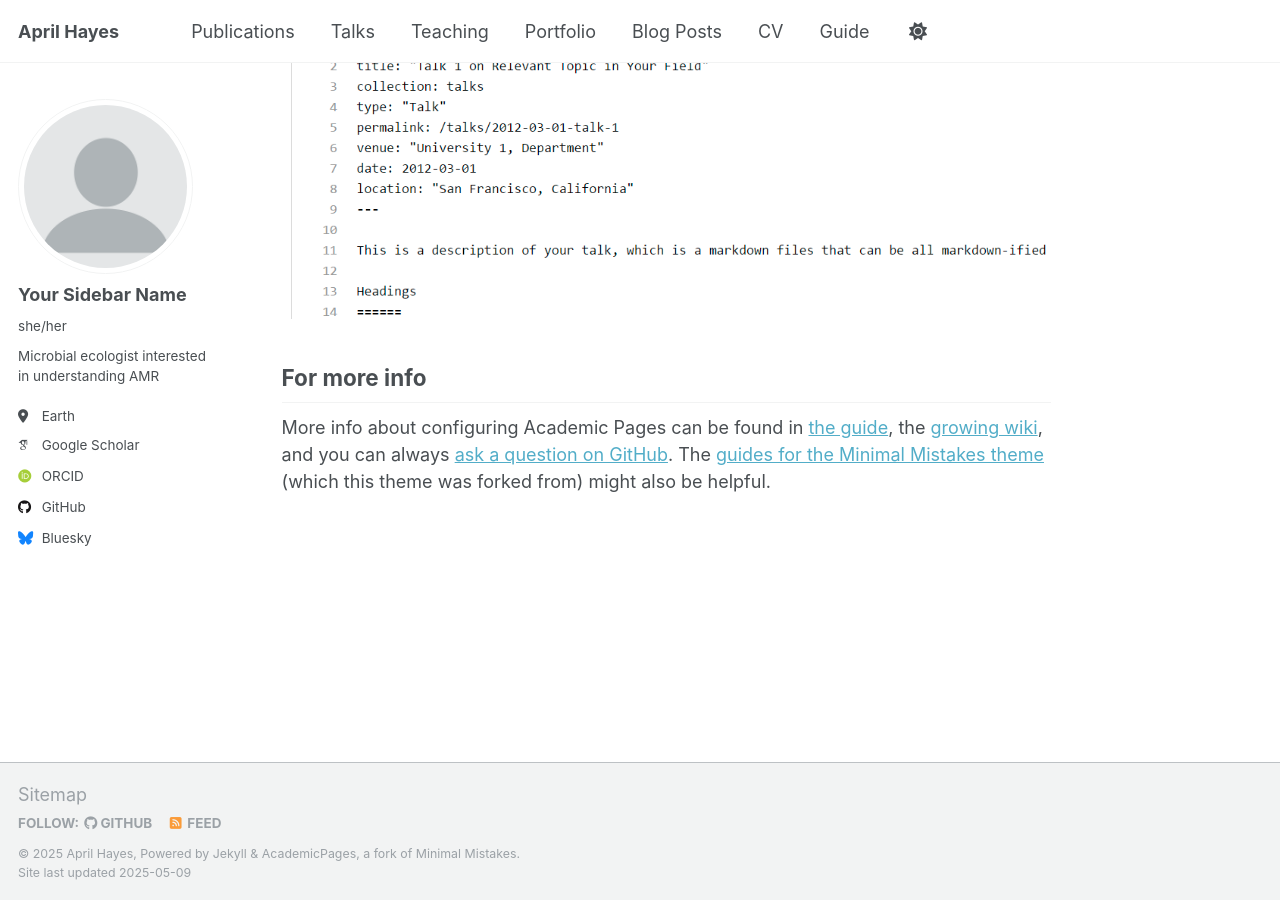
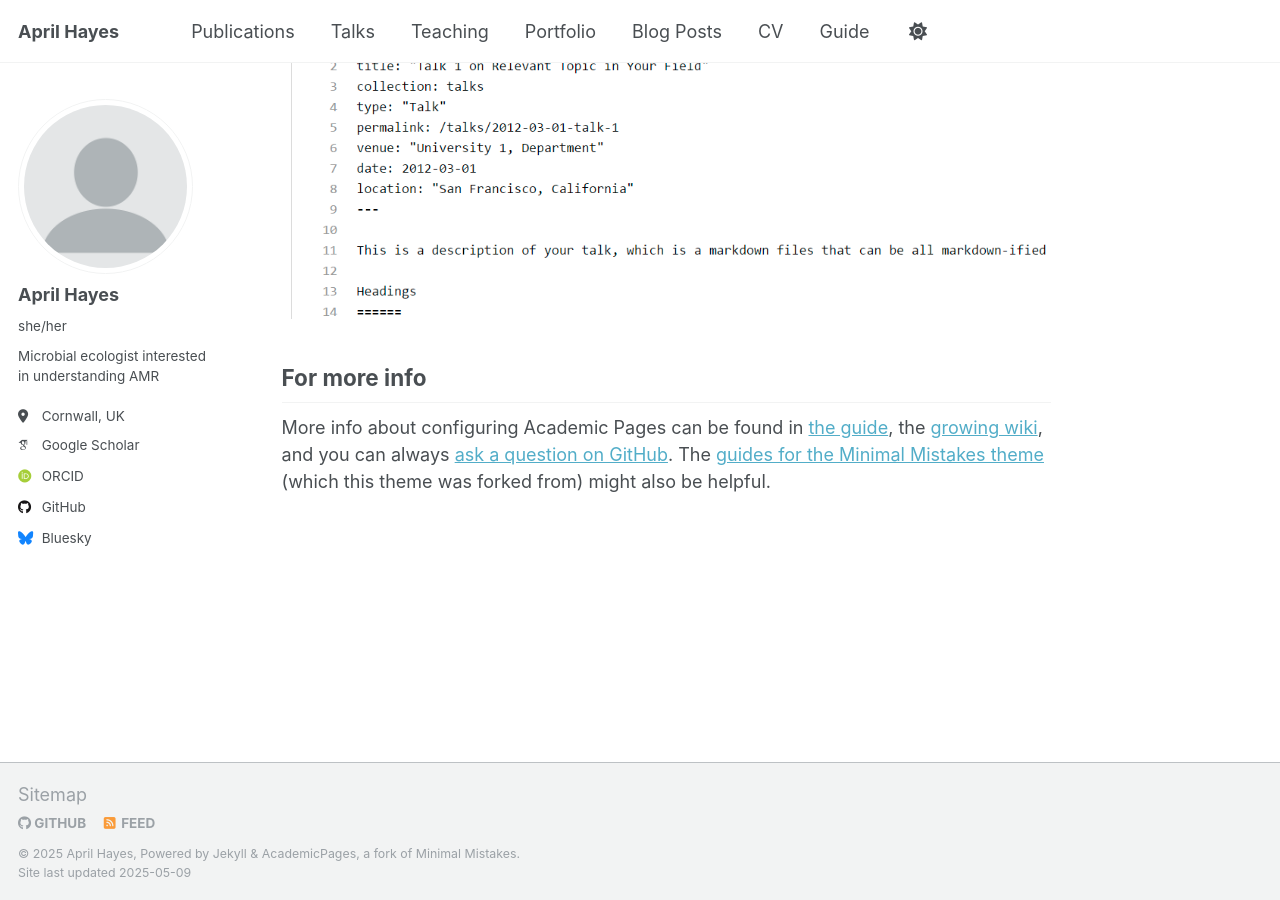
Before and after one commit to ahayyes/ahayyes.github.io, a Jekyll site: the page built from _pages/about.md, in a window 1280 px wide and 900 px high, scrolled down 2636 px. Built offline with Jekyll 4.4.1, drawn with Linux system fonts in a browser that asks for light colours; some web fonts are replaced.

Commit message:
Update _config.yml

```diff
--- a/_config.yml
+++ b/_config.yml
@@ -7,7 +7,7 @@
 # server process.
 
 # Basic Site Settings
-locale                   : "en-US"
+locale                   : "en-UK"
 site_theme               : "default"
 title                    : "April Hayes"
 title_separator          : "-"
@@ -15,7 +15,7 @@ name                     : &name "April Hayes"
 description              : &description "microbial ecologist"
 url                      : https://ahayyes.github.io # the base hostname & protocol for your site e.g. "https://[your GitHub username].github.io" or if you already have some other page hosted on Github then use "https://[your GitHub username].github.io/[Your Repo Name]"
 baseurl                  : "" # the subpath of your site, e.g. "/blog"
-repository               : "ahayyes/ahayyes.github.io"
+repository               : "ahayyes.github.io"
 
 # Site Author - The following control what appear as part of the author content on the side bar.
 #               If a field is blank the icon and link will not appear, otherwise it will be shown.
@@ -23,10 +23,10 @@ repository               : "ahayyes/ahayyes.github.io"
 author:
   # Biographic information
   avatar           : "profile.png"
-  name             : "Your Sidebar Name"
+  name             : "April Hayes"
   pronouns         : "she/her"
   bio              : "Microbial ecologist interested in understanding AMR"
-  location         : "Earth"
+  location         : "Cornwall, UK"
   employer         : # "University of Exeter"
   uri              : # URL
   email            : # "none@example.org"
```
